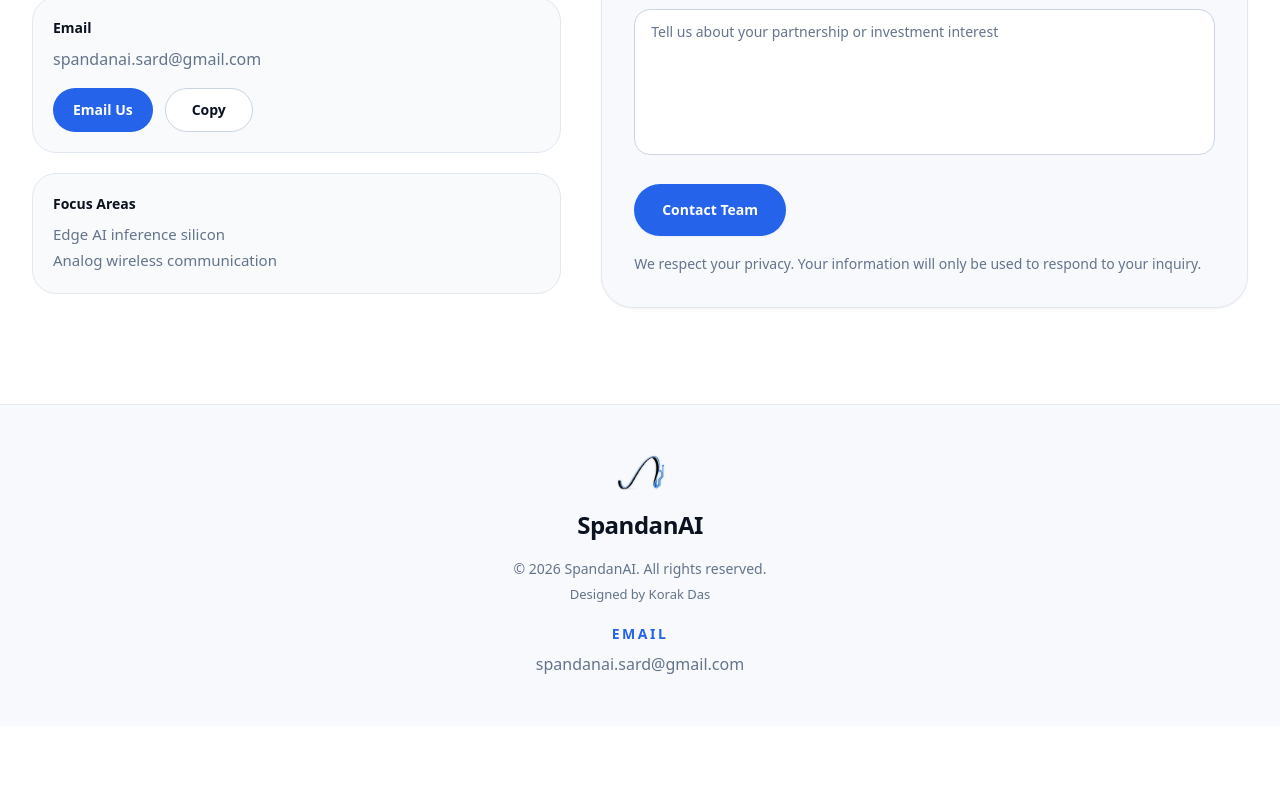
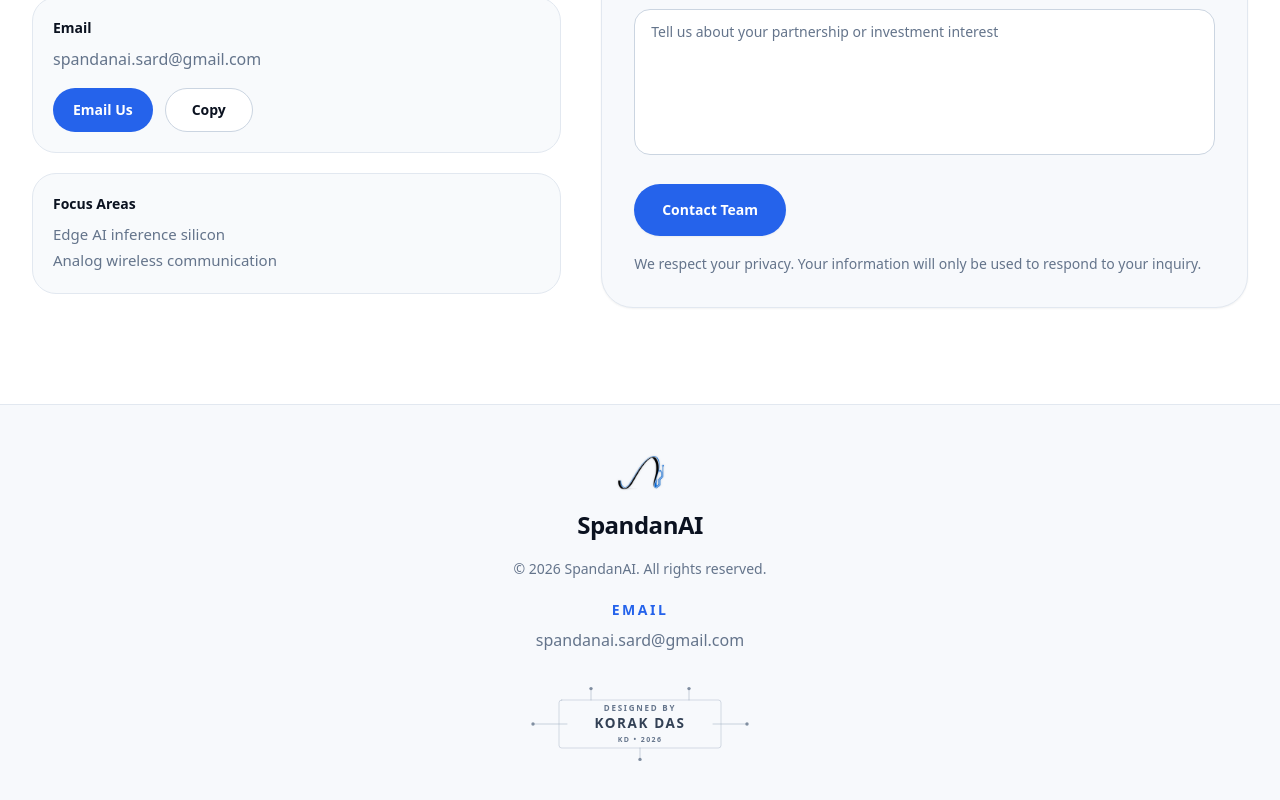
Before and after one commit to SpandanAI/Website, a React (Vite) app: page / in a window 1280 px wide. Shown: the part 2811-3611 px from the top of the page. Before the commit the page ends 3537 px from the top, so only its background shows below. Built offline with nearby package versions, Linux system fonts and the light colour scheme; a web font is replaced by a local one.

Commit message:
feat: finalize team experience and hero interactions

```diff
--- /dev/null
+++ b/src/components/DesignerSignature.jsx
@@ -0,0 +1,28 @@
+import React from "react";
+
+export default function DesignerSignature() {
+  return (
+    <div className="designer-signature">
+      <svg className="designer-signature-art" viewBox="0 0 226 76" aria-hidden="true" focusable="false">
+        <rect className="designer-signature-die" x="32" y="14" width="162" height="48" rx="2.75" />
+
+        <path
+          className="designer-signature-trace"
+          d="M6 38 H40 M186 38 H220 M64 2 V14 M162 2 V14 M113 62 V74"
+        />
+
+        <circle className="designer-signature-pad" cx="6" cy="38" r="1.7" />
+        <circle className="designer-signature-pad" cx="220" cy="38" r="1.7" />
+        <circle className="designer-signature-pad" cx="64" cy="2.6" r="1.7" />
+        <circle className="designer-signature-pad" cx="162" cy="2.6" r="1.7" />
+        <circle className="designer-signature-pad" cx="113" cy="73.4" r="1.7" />
+      </svg>
+
+      <p className="designer-signature-copy">
+        <span className="designer-signature-label">Designed by</span>{" "}
+        <span className="designer-signature-name">Korak Das</span>
+      </p>
+      <p className="designer-signature-mark">KD • 2026</p>
+    </div>
+  );
+}
--- a/src/components/Footer.jsx
+++ b/src/components/Footer.jsx
@@ -1,5 +1,6 @@
 import React from "react";
 import { motion } from "framer-motion";
+import DesignerSignature from "./DesignerSignature";
 import { fadeInOnScroll, staggerContainer, staggerItem, viewportOnce } from "../lib/animations";
 
 export default function Footer() {
@@ -31,9 +32,6 @@
         <motion.p className="mt-4 text-sm leading-[1.65] text-muted" variants={staggerItem}>
           © 2026 SpandanAI. All rights reserved.
         </motion.p>
-        <motion.p className="mt-1.5 text-[13px] font-normal leading-snug text-slate-500" variants={staggerItem}>
-          Designed by Korak Das
-        </motion.p>
 
         <motion.p
           className="mt-5 text-sm font-semibold uppercase tracking-[0.18em] text-blue-600"
@@ -48,6 +46,10 @@
         >
           spandanai.sard@gmail.com
         </motion.a>
+
+        <motion.div className="mt-8 flex justify-center" variants={staggerItem}>
+          <DesignerSignature />
+        </motion.div>
       </motion.div>
     </motion.footer>
   );
--- a/src/index.css
+++ b/src/index.css
@@ -158,6 +158,130 @@
     linear-gradient(180deg, rgba(239, 246, 255, 0.95) 0%, rgba(241, 245, 249, 0.98) 100%);
 }
 
+.designer-signature {
+  position: relative;
+  display: flex;
+  width: 226px;
+  height: 76px;
+  flex-direction: column;
+  align-items: center;
+  justify-content: center;
+  color: #94a3b8;
+  isolation: isolate;
+  transition:
+    color 0.2s ease,
+    transform 0.2s ease;
+}
+
+.designer-signature-art {
+  position: absolute;
+  inset: 0;
+  width: 100%;
+  height: 100%;
+  overflow: visible;
+  pointer-events: none;
+}
+
+.designer-signature-die,
+.designer-signature-trace {
+  fill: none;
+  stroke: currentColor;
+  stroke-linecap: round;
+  stroke-linejoin: round;
+}
+
+.designer-signature-die {
+  stroke-width: 0.8;
+  opacity: 0.48;
+}
+
+.designer-signature-trace {
+  stroke-width: 0.85;
+  opacity: 0.58;
+}
+
+.designer-signature-pad {
+  fill: #64748b;
+  opacity: 0.78;
+}
+
+.designer-signature-copy {
+  position: relative;
+  z-index: 1;
+  display: flex;
+  flex-direction: column;
+  align-items: center;
+  margin: 0;
+}
+
+.designer-signature-label,
+.designer-signature-name,
+.designer-signature-mark {
+  margin: 0;
+  text-align: center;
+  text-transform: uppercase;
+}
+
+.designer-signature-label {
+  font-size: 8px;
+  font-weight: 600;
+  letter-spacing: 0.22em;
+  line-height: 1;
+  color: #64748b;
+}
+
+.designer-signature-name {
+  margin-top: 5px;
+  font-size: 13.5px;
+  font-weight: 680;
+  letter-spacing: 0.12em;
+  line-height: 1;
+  color: #334155;
+}
+
+.designer-signature-mark {
+  position: relative;
+  z-index: 1;
+  margin-top: 5px;
+  font-size: 7px;
+  font-weight: 600;
+  letter-spacing: 0.2em;
+  line-height: 1;
+  color: #64748b;
+}
+
+@media (hover: hover) {
+  .designer-signature {
+    transform: translateY(0);
+  }
+
+  .designer-signature:hover {
+    transform: translateY(-1px);
+  }
+
+  .designer-signature:hover .designer-signature-die {
+    opacity: 0.68;
+  }
+
+  .designer-signature:hover .designer-signature-trace {
+    opacity: 0.82;
+  }
+
+  .designer-signature:hover .designer-signature-pad {
+    fill: #3b82f6;
+    opacity: 0.82;
+  }
+
+  .designer-signature:hover .designer-signature-label,
+  .designer-signature:hover .designer-signature-mark {
+    color: #475569;
+  }
+
+  .designer-signature:hover .designer-signature-name {
+    color: #1e293b;
+  }
+}
+
 .scroll-top-button {
   position: fixed;
   right: calc(1rem + env(safe-area-inset-right, 0px));
```
